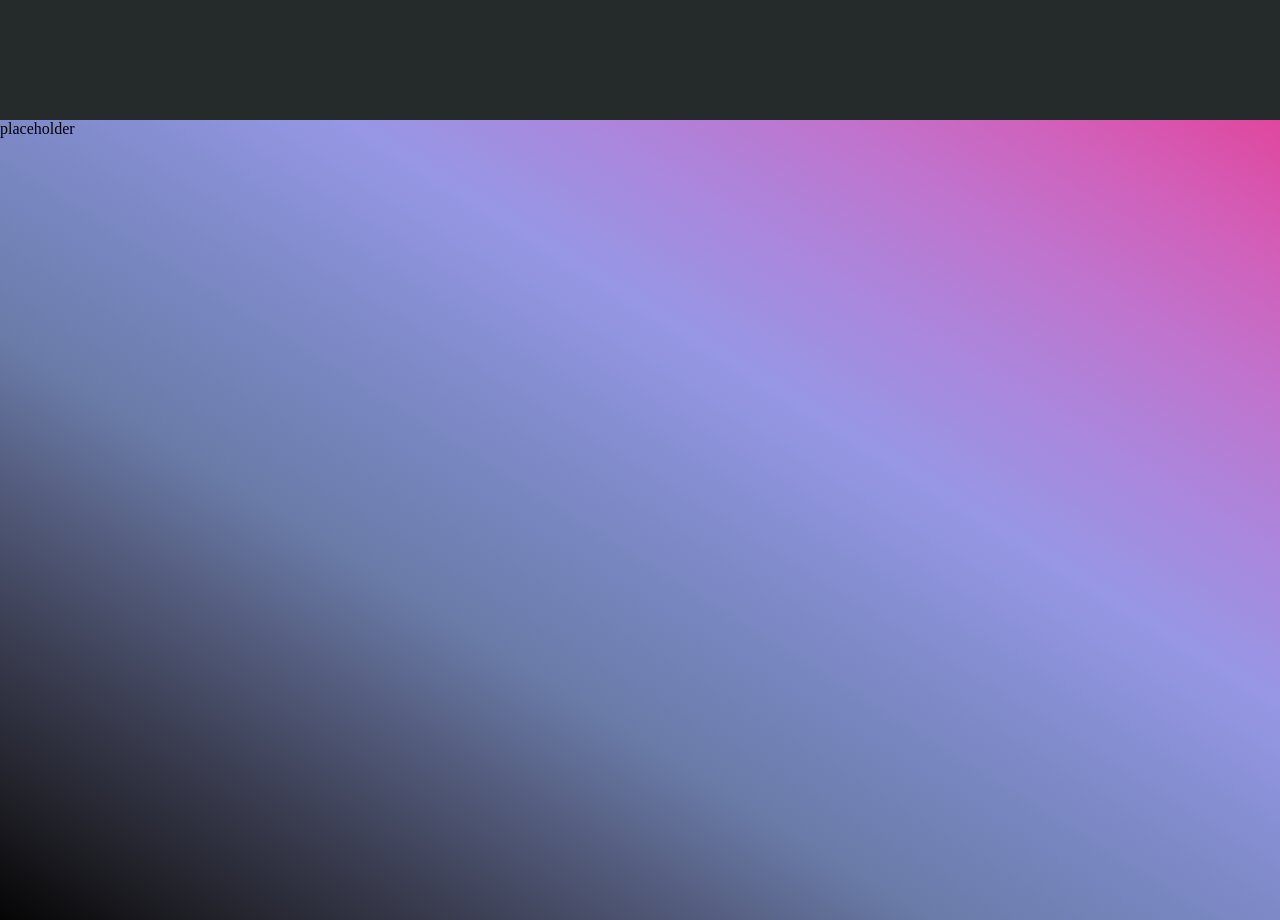
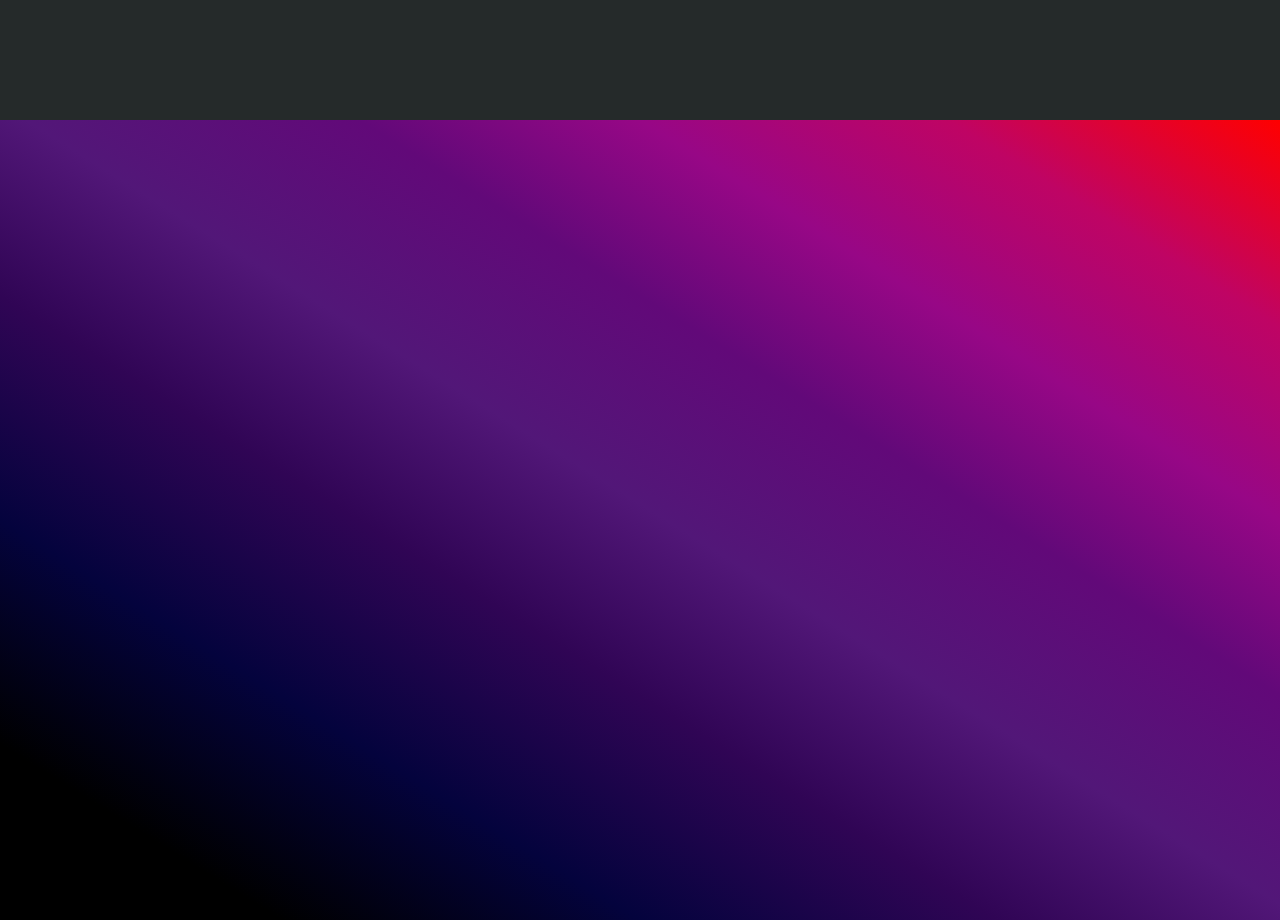
Before and after one commit to adotk24/portfolio, a JavaScript app: page / in a window 1280 px wide. Shown: the part 3080-4000 px from the top of the page. Built offline with nearby package versions, Linux system fonts and the light colour scheme; the HTML template or start-up script is replaced by a standard one.

Commit message:
changing page 5 color gradient

```diff
--- a/package.json
+++ b/package.json
@@ -14,7 +14,7 @@
   },
   "scripts": {
     "predeploy": "npm run build",
-    "deploy": "mv build/* ./* && rmdir build",
+    "deploy": "gh-pages -d build",
     "start": "react-scripts start",
     "build": "react-scripts build",
     "test": "react-scripts test",
--- a/public/index.html
+++ b/public/index.html
@@ -5,7 +5,7 @@
     <link rel="icon" href="%PUBLIC_URL%/favicon.ico" />
     <meta name="viewport" content="width=device-width, initial-scale=1" />
     <meta name="theme-color" content="#000000" />
-    <meta name="description" content="Web site created using create-react-app"/>
+    <meta name="description" content=""/>
 
     <div id="root"></div>
 
--- a/src/PageFive.js
+++ b/src/PageFive.js
@@ -5,7 +5,7 @@ export const PageFive = () => {
 
     return (
         <div className="Page Five">
-            <div>placeholder</div>
+            <div></div>
         </div>
 
     )
--- a/src/index.css
+++ b/src/index.css
@@ -102,7 +102,7 @@ a {
 
 .Five {
 
-  background-image: linear-gradient(to left bottom, #e0479e, #d160ba, #be75cf, #aa87dd, #9797e5, #858ed1, #7685bd, #6a7ba8, #535b7c, #3b3e52, #23232c, #050505);
+  background-image: linear-gradient(to right top,rgba(0,0,0,1) 11%, rgba(4,3,61,1) 25%, rgba(48,5,85,1) 39%, rgba(82,23,120,1) 51%, rgba(98,9,121,1) 64%, rgba(151,7,134,1) 75%, rgba(191,4,100,1) 87%, rgba(255,0,0,1) 100%);
 }
 
 .left {
```
Also changed, not shown: 1 other file (tests, documents, lock files or other folders).
